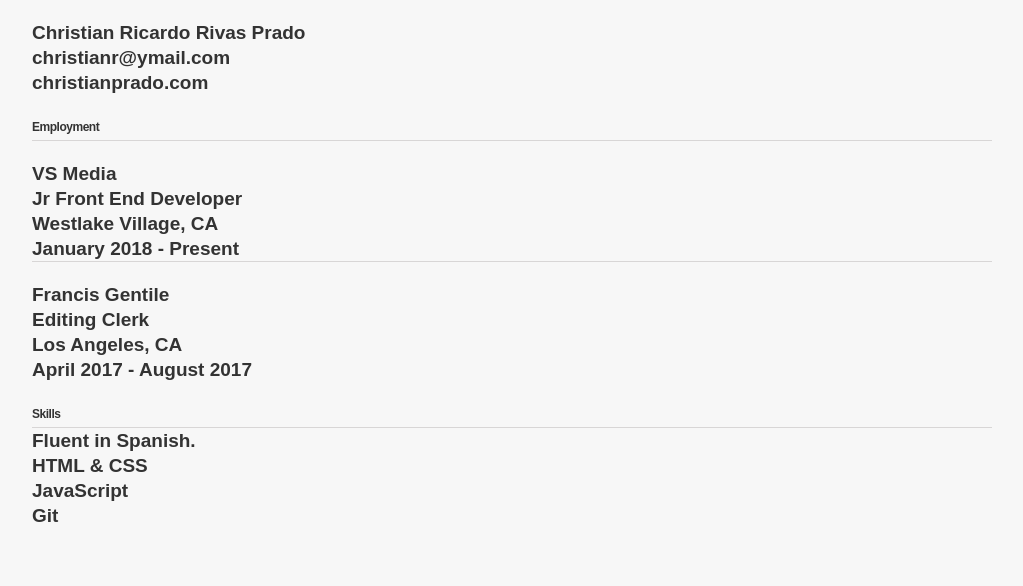
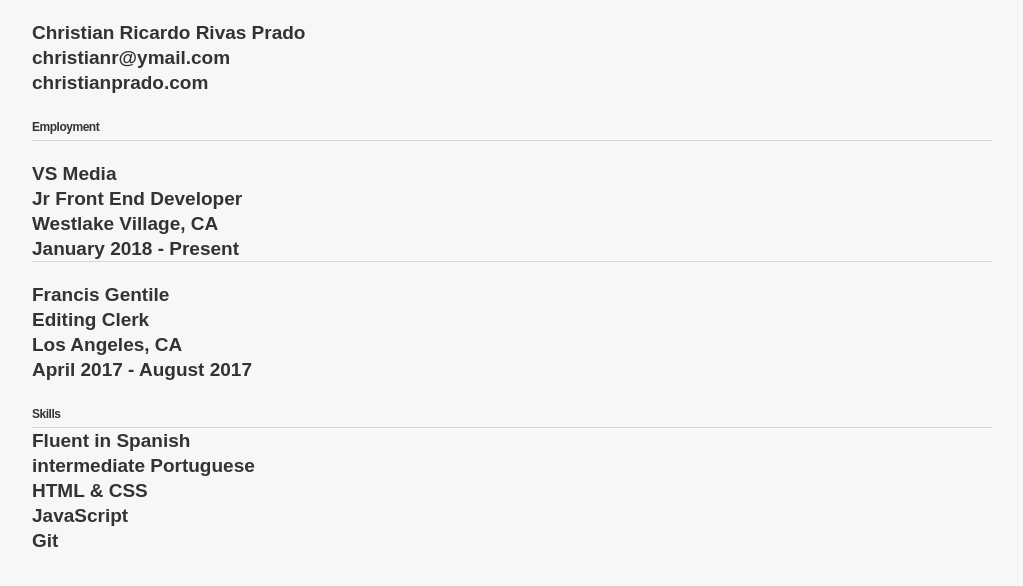
Before and after one commit to codechristian/cv, a plain HTML site: page index.html in a window 1280 px wide. Shown: the whole page, without its empty margins (96-1119 px from the left). Drawn offline with Linux system fonts and the light colour scheme; a web font is replaced by a local one.

Commit message:
Update index.html

```diff
--- a/index.html
+++ b/index.html
@@ -44,7 +44,8 @@
       <div class="container">
           <h1>Skills</h1>
           <ul>
-            <li>Fluent in Spanish.</li>
+            <li>Fluent in Spanish</li>
+            <li>intermediate Portuguese</li>
             <li>HTML &amp; CSS</li>
             <li>JavaScript</li>
             <li>Git</li>
```
